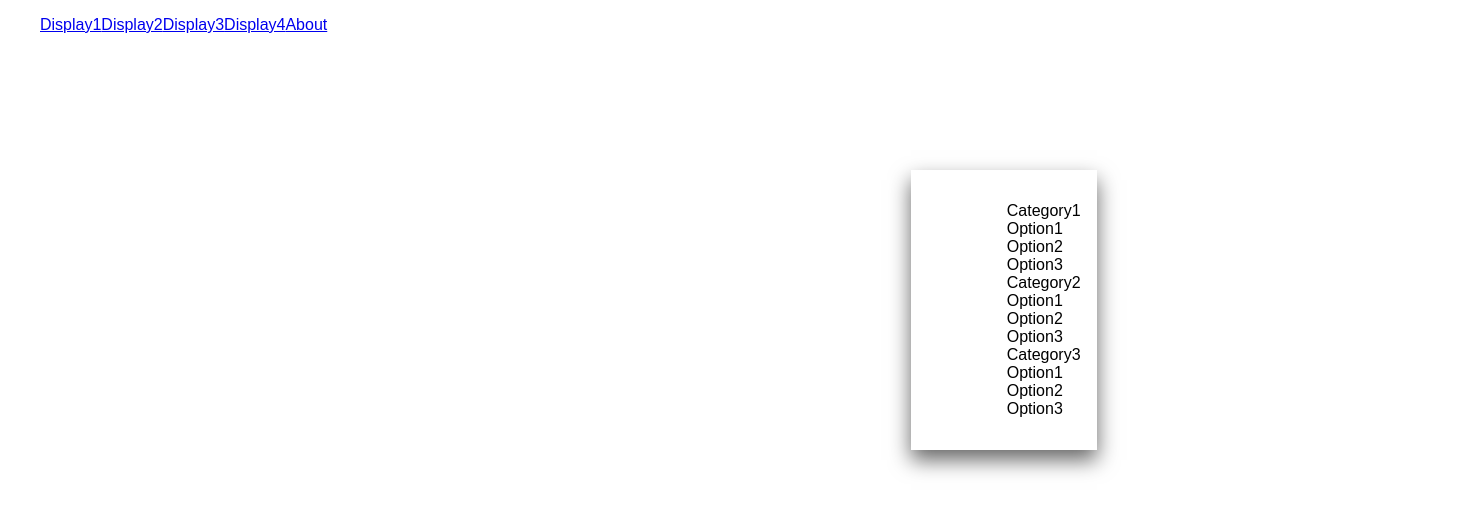
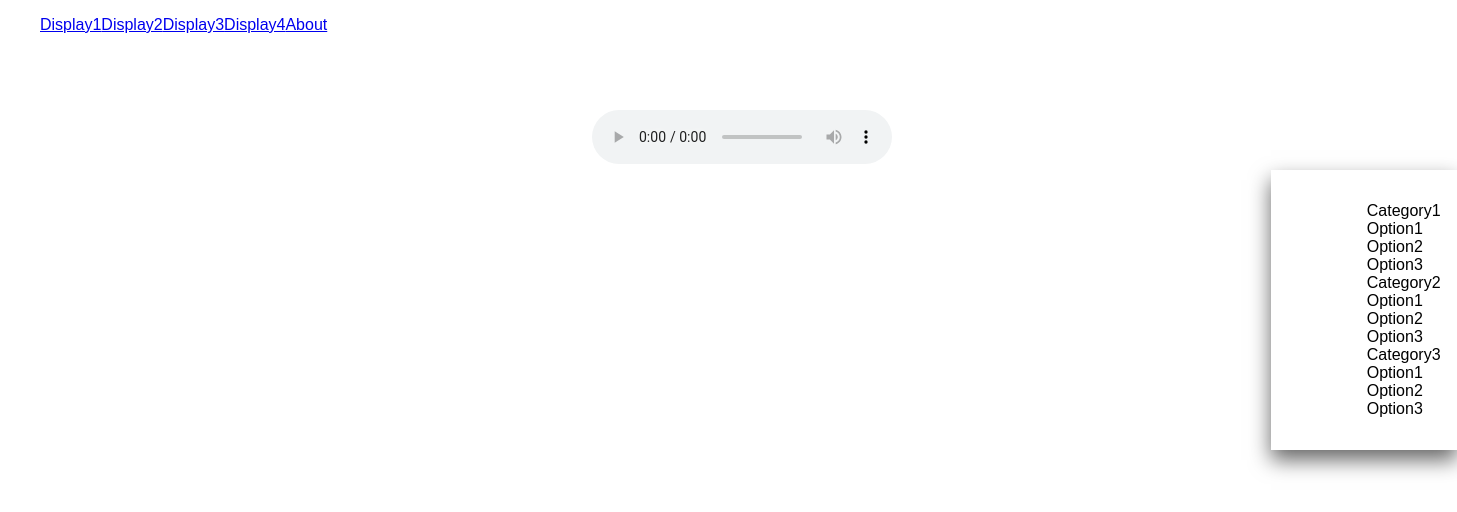
Before and after one commit to IT2810/it2810-webutvikling-h18-prosjekt-2-gruppe--57, a React (Create React App) app: page / in a window 1280 px wide. Shown: the top 512 px of the page, 1457 px wide, since content can reach past the window. Built offline with nearby package versions, Linux system fonts and the light colour scheme.

Commit message:
Add music to  main

```diff
--- a/src/Main.js
+++ b/src/Main.js
@@ -3,6 +3,7 @@ import './Main.css';
 import Content from './Content.js';
 import View from './View.js';
 import Sidebar from './Sidebar.js';
+import Music from "./music";
 
 class Main extends Component{
     render(){
@@ -29,6 +30,7 @@ class Main extends Component{
                 </div>
                 <Content/>
                 <View />
+                <Music/>
                 <Sidebar />
             </div>
         );
--- /dev/null
+++ b/src/music.js
@@ -0,0 +1,14 @@
+import React,{Component} from 'react';
+import './music.css'
+
+class Music extends Component {
+    render() {
+        return(
+            <div>
+                <audio src="../lib/music/jazz.mp3" type="mp3" controls> </audio>
+            </div>
+        );
+    }
+}
+
+export default Music;
```
Also changed, not shown: src/music.css (added).
